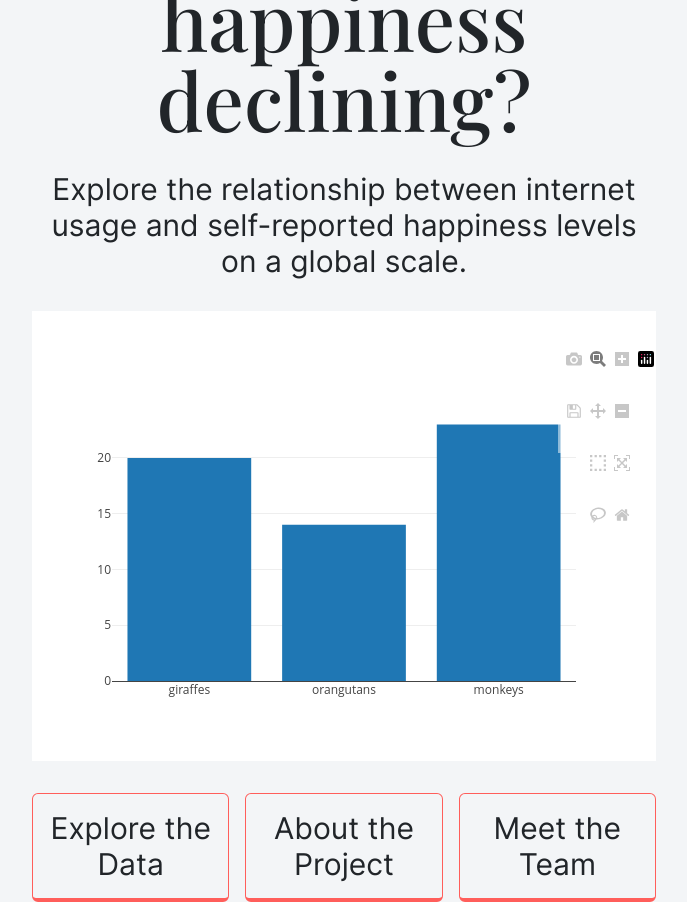
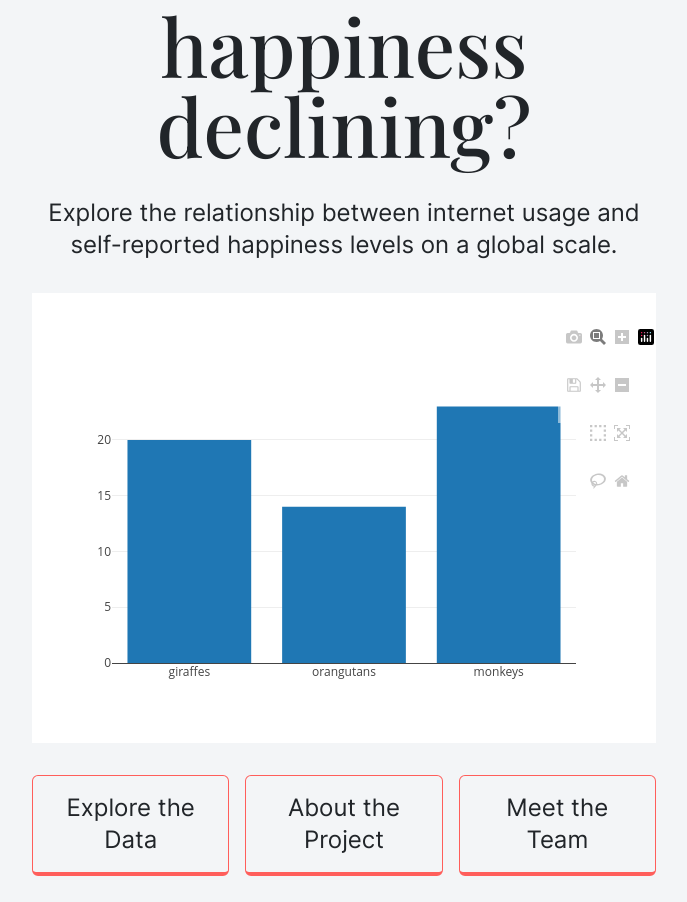
Before and after one commit to ennegineer/WorldHappiness, a SvelteKit app in the folder client/: page / in a window 1280 px wide. Shown: the whole page, without its empty margins (296-983 px from the left). After the commit the page ends 876 px from the top, so only its background shows below. Built offline with nearby package versions, Linux system fonts and the light colour scheme.

Commit message:
Navigation button component. Work on new pages. Learning more about routing.

```diff
--- a/client/src/routes/+page.svelte
+++ b/client/src/routes/+page.svelte
@@ -1,43 +1,38 @@
 <script lang="ts">
 	import { onMount } from 'svelte';
+	import RouteButtons from './routeButtons.svelte';
 	// import Plotly from "plotly.js-dist-min";
-  import Navigation from "./navigation.svelte";
-  const buttonClasses = 'block md:inline-block p-4 md:w-1/3 border border-accent border-b-4 active:border-b-[1px] active:translate-y-1 rounded-md self-center'
 
-
-  let data = [{
+	let data = [
+		{
 			x: ['giraffes', 'orangutans', 'monkeys'],
 			y: [20, 14, 23],
 			type: 'bar'
-  }];
+		}
+	];
 	let plotDiv: Element;
 
 	onMount(async () => {
-    const Plotly = await import('plotly.js-dist-min')
+		const Plotly = await import('plotly.js-dist-min');
 		// @ts-ignore
-    new Plotly.newPlot(plotDiv, data, {}, {showSendToCloud:true});
+		new Plotly.newPlot(plotDiv, data, {}, { showSendToCloud: true });
 	});
 </script>
 
-<div class="flex text-lg md:text-3xl p-4 md:h-screen md:items-center md:justify-center flex-col justify-around text-dark-gray">
+<div
+	class="flex text-lg md:text-2xl p-4 md:h-screen md:items-center md:justify-center flex-col justify-around text-dark-gray"
+>
 	<div class="md:w-4/5 lg:w-1/2 text-center space-y-4 md:space-y-8">
-    <h1 class="font-serif text-6xl md:text-[4rem] md:leading-[4rem] lg:text-[5rem] lg:leading-[5rem]">
-      Is the world's happiness<br/>declining?
+		<h1
+			class="font-serif text-6xl md:text-[4rem] md:leading-[4rem] lg:text-[5rem] lg:leading-[5rem]"
+		>
+			Is the world's happiness<br />declining?
 		</h1>
 		<h2>
-      Explore the relationship between internet usage and self-reported happiness levels on a global scale.
+			Explore the relationship between internet usage and self-reported happiness levels on a global
+			scale.
 		</h2>
 		<div bind:this={plotDiv}><!-- Plotly chart will be drawn inside this DIV --></div>
-    <div class="block md:flex justify-around space-y-4 md:space-y-0 md:space-x-4">
-      <a href="explore" class="{buttonClasses}">
-        Explore the Data
-      </a>
-      <a href="about-the-project" class="{buttonClasses}">
-        About the Project
-      </a>
-      <a href="meet-the-team" class="{buttonClasses}">
-        Meet the Team
-      </a>
+		<RouteButtons buttonsToInclude={['about', 'explore', 'meet']} />
 	</div>
 </div>
-</div>
--- a/client/src/routes/about-the-project/+page.svelte
+++ b/client/src/routes/about-the-project/+page.svelte
@@ -1,8 +1,14 @@
 <script lang="ts">
-  import Navigation from "../navigation.svelte";
+	import Navigation from '../navigation.svelte';
+	import RouteButtons from '../routeButtons.svelte';
 </script>
 
-<Navigation/>
+<Navigation />
 <div class="p-4">
-  <h1>About the Project</h1>
+	<h1>Tech Stack</h1>
+	<h1>Project Goals</h1>
+	<h1>Data Sources</h1>
+	<h1>Expected Outcomes?</h1>
+	<h1>Project Team</h1>
+	<RouteButtons buttonsToInclude={['meet', 'explore']} />
 </div>
--- a/client/src/routes/explore/+page.svelte
+++ b/client/src/routes/explore/+page.svelte
@@ -1,8 +1,10 @@
 <script lang="ts">
-  import Navigation from "../navigation.svelte";
+	import Navigation from '../navigation.svelte';
+	import RouteButtons from '../routeButtons.svelte';
 </script>
 
-<Navigation/>
+<Navigation />
 <div class="p-4">
-  <h1>Explore the Data</h1>
+	<h1>Explore the Data</h1>
+	<RouteButtons buttonsToInclude={['about', 'meet']} />
 </div>
--- a/client/src/routes/meet-the-team/+page.svelte
+++ b/client/src/routes/meet-the-team/+page.svelte
@@ -1,23 +1,52 @@
 <script lang="ts">
-  import Navigation from "../navigation.svelte";
+	import Navigation from '../navigation.svelte';
+	import RouteButtons from '../routeButtons.svelte';
 </script>
 
-<Navigation/>
+<Navigation />
 <h1 class="text-3xl p-4 text-center font-serif">Meet the Team</h1>
 
-<div class="space-y-[8rem] p-4">
+<div class="space-y-[3rem] p-4">
 	<!-- Enne -->
 	<div class="space-y-2 md:space-y-0 md:flex md:items-center md:space-x-6">
-    <img src="https://avatars.githubusercontent.com/u/49216938?v=4" alt="Enne" class="rounded-full w-4/5 mx-auto md:w-1/5 md:mx-0">
+		<img
+			src="https://avatars.githubusercontent.com/u/49216938?v=4"
+			alt="Enne"
+			class="rounded-full w-4/5 mx-auto md:w-1/5 md:mx-0"
+		/>
 		<p class="md:w-1/2 md:text-xl">
-      <a href="https://github.com/ennegineer" target="_blank" class="accent-link text-xl md:text-2xl">Enne Remener</a>, a data engineer with experience designing and implementing data systems. Proficient in SQL, ETL, and Python. Skilled in developing scalable data pipelines and working with big data technologies. Committed to delivering high-quality data solutions to support business operations. A quick learner with a strong work ethic, dedicated to improving skills in data engineering and delivering data-driven insights that support business success.
+			<a
+				href="https://github.com/ennegineer"
+				target="_blank"
+				class="accent-link text-xl md:text-2xl">Enne Remener</a
+			>, a data engineer with experience designing and implementing data systems. Proficient in SQL,
+			ETL, and Python. Skilled in developing scalable data pipelines and working with big data
+			technologies. Committed to delivering high-quality data solutions to support business
+			operations. A quick learner with a strong work ethic, dedicated to improving skills in data
+			engineering and delivering data-driven insights that support business success.
 		</p>
 	</div>
 	<!-- Christian -->
-  <div class="space-y-2 md:space-y-0 md:flex md:items-center md:space-x-6">
-    <img src="https://avatars.githubusercontent.com/u/47040504?v=4" alt="Christian" class="rounded-full w-4/5 mx-auto md:w-1/5 md:mx-0">
+	<div
+		class="space-y-2 md:space-y-0 md:flex md:items-center md:space-x-6 lg:flex-row-reverse lg:text-right"
+	>
+		<img
+			src="https://avatars.githubusercontent.com/u/47040504?v=4"
+			alt="Christian"
+			class="rounded-full w-4/5 mx-auto md:w-1/5 md:mx-0 lg:mx-8"
+		/>
 		<p class="md:w-1/2 md:text-xl">
-      <a href="https://github.com/ChristianPayne" target="_blank" class="accent-link text-xl md:text-2xl">Christian Payne</a>, a full stack web developer with a focus on developing robust and user-friendly applications. Skilled in both front-end and back-end development, with experience building scalable web applications. Strong attention to detail and a commitment to software foundations for long-term success. Committed to delivering high-quality solutions that meet user needs and provide value.
+			<a
+				href="https://github.com/ChristianPayne"
+				target="_blank"
+				class="accent-link text-xl md:text-2xl">Christian Payne</a
+			>, a full stack web developer with a focus on developing robust and user-friendly
+			applications. Skilled in both front-end and back-end development, with experience building
+			scalable web applications. Strong attention to detail and a commitment to software foundations
+			for long-term success. Committed to delivering high-quality solutions that meet user needs and
+			provide value.
 		</p>
 	</div>
+
+	<RouteButtons buttonsToInclude={['about', 'explore']} />
 </div>
--- a/client/src/routes/navigation.svelte
+++ b/client/src/routes/navigation.svelte
@@ -1,7 +1,3 @@
-<nav class="p-4">
-  <a href="/" class="text-3xl font-serif">World Happiness</a>
-  <!-- <div class="text-xl space-x-4">
-    <a href="/">Home</a>
-    <a href="/about">About</a>
-  </div> -->
+<nav class="p-4 flex justify-between">
+	<a href="/" class="text-3xl font-serif">World Happiness</a>
 </nav>
--- /dev/null
+++ b/client/src/routes/routeButtons.svelte
@@ -0,0 +1,21 @@
+<script lang="ts">
+	export let buttonsToInclude: ('explore' | 'about' | 'meet')[] = [];
+	const buttonClasses =
+		'block md:inline-block p-4 md:w-1/3 border border-accent border-b-4 active:border-b-[1px] active:translate-y-1 rounded-md self-center';
+
+	function checkIfButtonIncluded(buttonName: string) {
+		return buttonsToInclude.find((name) => name === buttonName) ? true : false;
+	}
+</script>
+
+<div class="block md:flex justify-around space-y-4 md:space-y-0 md:space-x-4">
+	{#if checkIfButtonIncluded('explore')}
+		<a href="explore" class={buttonClasses}> Explore the Data </a>
+	{/if}
+	{#if checkIfButtonIncluded('about')}
+		<a href="about-the-project" class={buttonClasses}> About the Project </a>
+	{/if}
+	{#if checkIfButtonIncluded('meet')}
+		<a href="meet-the-team" class={buttonClasses}> Meet the Team </a>
+	{/if}
+</div>
```
Lines whose indentation alone changed are shown as unchanged.
